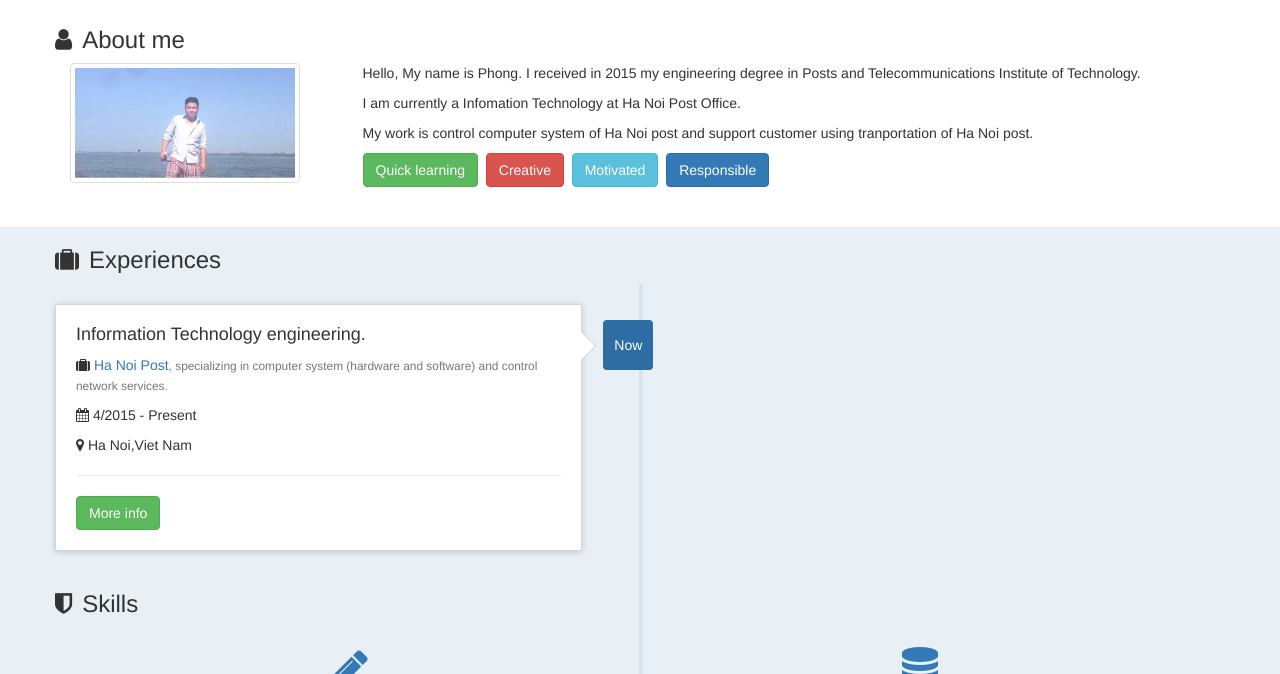
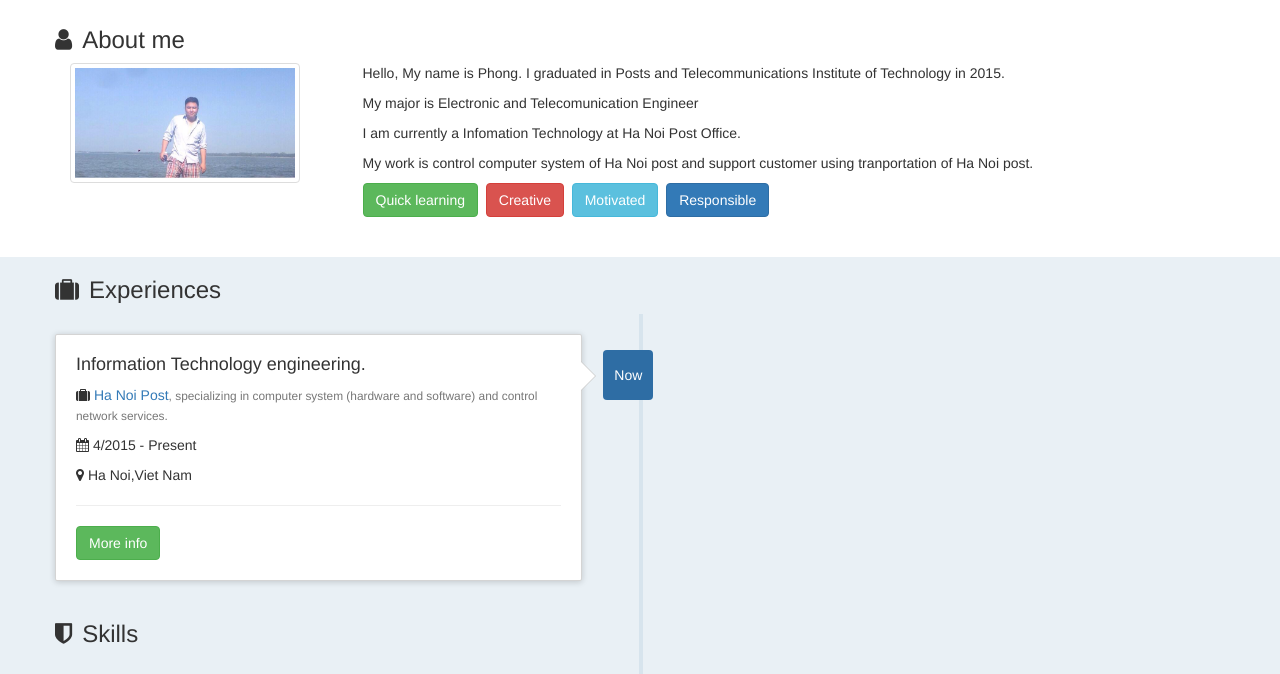
Before and after one commit to Phong231/portfolio, a plain HTML site: page index.html in a window 1280 px wide. Shown: the part 53-727 px from the top of the page. Drawn offline with nearby package versions, Linux system fonts and the light colour scheme.

Commit message:
Add files via upload

```diff
--- a/index.html
+++ b/index.html
@@ -58,9 +58,10 @@
               <img src="index_files/avatar.png" class="img-responsive img-thumbnail" width="230" height="230">
             </div>
             <div class="col-lg-9 col-md-8 col-sm-8 text-left">
-              <p class="">Hello, My name is Phong. I received in 2015 my engineering degree in Posts and Telecommunications Institute of Technology.</p>
+              <p class="">Hello, My name is Phong. I graduated in Posts and Telecommunications Institute of Technology in 2015.</p>
+              <p class="">My major is Electronic and Telecomunication Engineer</p>
               <p class=""> I am currently a Infomation Technology at Ha Noi Post Office.</p>
-              <p class="">My work is control computer system of Ha Noi post and support customer  using tranportation of Ha Noi post.</p>
+              <p class="">My work is control computer system of Ha Noi post and support customer using tranportation of Ha Noi post.</p>
               <span class="btn btn-success wow bounceIn">Quick learning</span>&nbsp;
               <span class="btn  btn-danger wow bounceIn">Creative</span>&nbsp;
               <span class="btn btn-info wow bounceIn">Motivated</span>&nbsp;
```
